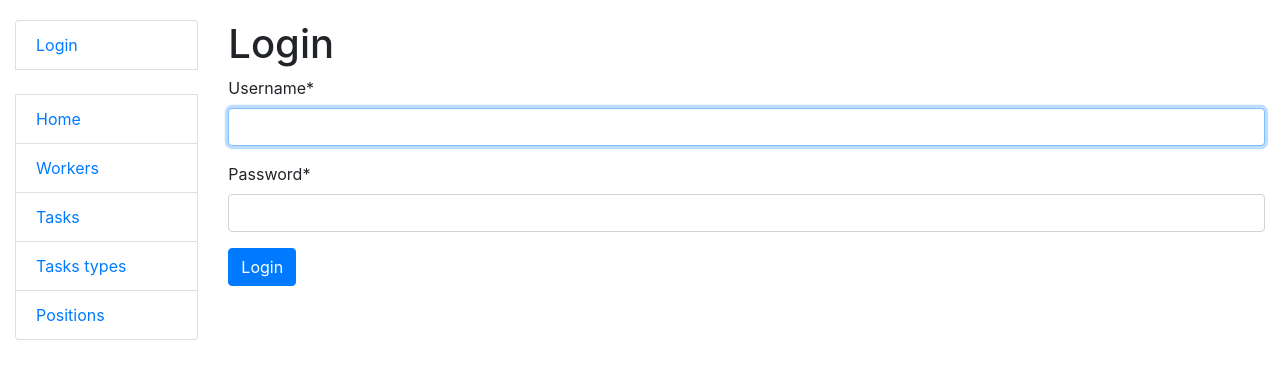
After one commit to Radek-Ptak/it-task-manager, a Django app: page /accounts/login/ in a window 1280 px wide. The commit adds this page. Shown: the top 379 px of the page. Run offline with Django 5.2, Linux system fonts and the light colour scheme; some libraries are stand-ins or nearby versions.

Commit message:
Add user authentication

```diff
--- a/it-task-manager/urls.py
+++ b/it-task-manager/urls.py
@@ -22,5 +22,6 @@ from django.urls import path, include
 urlpatterns = [
     path("admin/", admin.site.urls),
     path("", include("catalog.urls", namespace="catalog")),
+    path("accounts/", include("django.contrib.auth.urls")),
     path("__debug__/", include("debug_toolbar.urls")),
 ] + static(settings.STATIC_URL, document_root=settings.STATIC_ROOT)
--- a/templates/catalog/task_detail.html
+++ b/templates/catalog/task_detail.html
@@ -13,7 +13,7 @@
   <h2>Assignees</h2>
   <ul>
     {% for worker in task.assignees.all %}
-      <li>{{ worker.username }} — {{ worker.position }}</li>
+      <li>{{ worker.get_full_name|default:worker.username }} — {{ worker.position }}</li>
     {% empty %}
       <li>No workers assigned.</li>
     {% endfor %}
--- a/templates/includes/sidebar.html
+++ b/templates/includes/sidebar.html
@@ -1,4 +1,20 @@
 <ul class="sidebar-nav list-group">
+  {% if user.is_authenticated %}
+    <li class="list-group-item">User: <a href="{{ user.get_absolute_url }}">{{ user.get_username }}</a></li>
+    <li class="list-group-item">
+      <form method="post" action="{% url 'logout' %}">
+        {% csrf_token %}
+        <button type="submit" class="btn btn-link p-0">
+          Logout
+        </button>
+      </form>
+    </li>
+  {% else %}
+    <li class="list-group-item"><a href="{% url 'login'%}?next={{request.path}}">Login</a></li>
+  {% endif %}
+
+  <br>
+
   <li class="list-group-item"><a href="{% url 'catalog:index' %}">Home</a></li>
   <li class="list-group-item"><a href="{% url 'catalog:worker-list' %}">Workers</a></li>
   <li class="list-group-item"><a href="{% url 'catalog:task-list' %}">Tasks</a></li>
--- /dev/null
+++ b/templates/registration/login.html
@@ -0,0 +1,24 @@
+{% extends "base.html" %}
+{% load crispy_forms_tags %}
+
+{% block content %}
+
+{% if form.errors %}
+  <p>Your username and password didn't match. Please try again.</p>
+{% endif %}
+
+<h1>Login</h1>
+
+{% if next %}
+  <p>Please login to see this page.</p>
+{% endif %}
+
+<form method="post" action="{% url 'login' %}">
+  {% csrf_token %}
+  {{ form|crispy }}
+
+  <input type="submit" value="Login" class="btn btn-primary" />
+  <input type="hidden" name="next" value="{{ next }}" />
+</form>
+
+{% endblock %}
```
Also changed, not shown: catalog/views.py (+7 -4 lines), it-task-manager/settings.py (+8 -0 lines), templates/registration/logged_out.html (added, +7 -0 lines).
